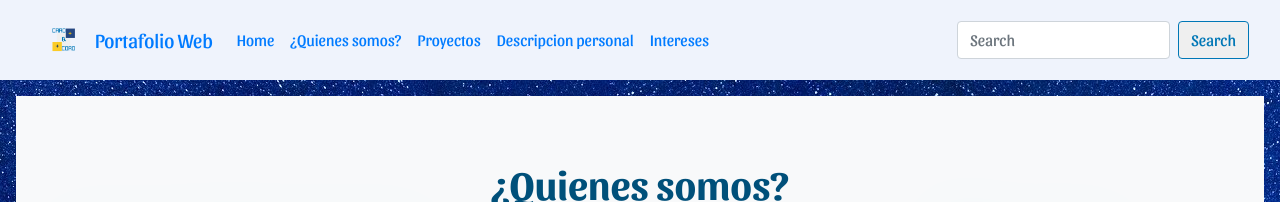
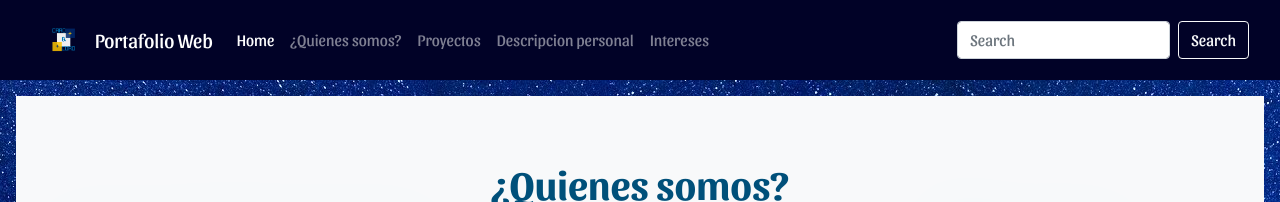
Before and after one commit to clondonop/Ingenieria_Web_2021, a plain HTML site: page index.html in a window 1280 px wide. Shown: the top 202 px of the page. Drawn offline with nearby package versions, Linux system fonts and the light colour scheme.

Commit message:
Cambio navbar

```diff
--- a/index.html
+++ b/index.html
@@ -16,7 +16,7 @@
 <body>
 
   <!-- Barra de navegacion -->
-  <nav class="navbar navbar-expand-lg " id="navegacion">
+  <nav class="navbar navbar-expand-lg navbar-dark " id="navegacion">
     <div class="container-fluid">
       <a class="navbar-item">
         <img id="icononav" src="./Images/Caro & Coro.png" alt="logo CaroyCoro">
@@ -27,7 +27,7 @@
         <span class="navbar-toggler-icon"></span>
       </button>
       <div class="collapse navbar-collapse" id="navbarScroll">
-        <ul class="navbar-nav mr-auto my-2 my-lg-0 navbar-nav-scroll" style="max-height: 100px;">
+        <ul class="navbar-nav mr-auto my-2 my-lg-0 navbar-nav-scroll text-white" style="max-height: 100px;">
           <li class="nav-item active">
             <a class="nav-link" href="#">Home <span class="sr-only">(current)</span></a>
           </li>
@@ -46,7 +46,7 @@
         </ul>
         <form class="d-flex">
           <input class="form-control mr-2" type="search" placeholder="Search" aria-label="Search">
-          <button class="btn" id="buscar" type="submit">Search</button>
+          <button class="btn btn-outline-light btn-light" id="buscar" type="submit">Search</button>
         </form>
       </div>
   </nav>
--- a/style.css
+++ b/style.css
@@ -20,17 +20,12 @@ body{
 }
 
 nav#navegacion{
-    background-color: #eff3fc;
+    background-color: #010227;
     font-family: Sansita;
-    color: #00507a;
 }
 #icononav{
     width:5vw;
     height: 5vw;
-}
-#buscar{
-    color: #0077b6;
-    border: 1px solid #0077b6;
 }
 
 .bordeimg{
```
